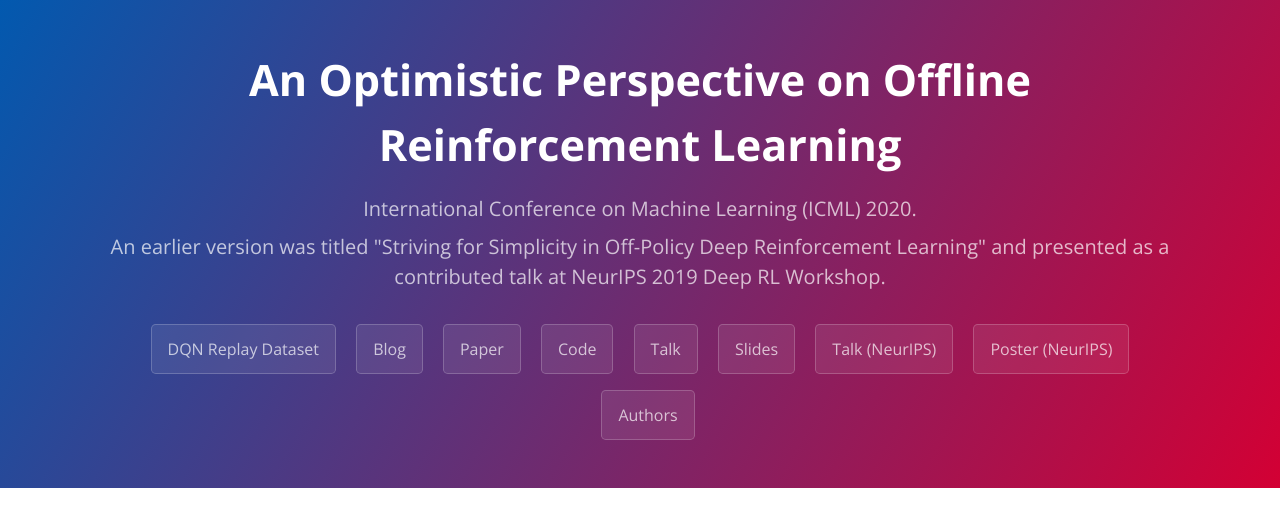
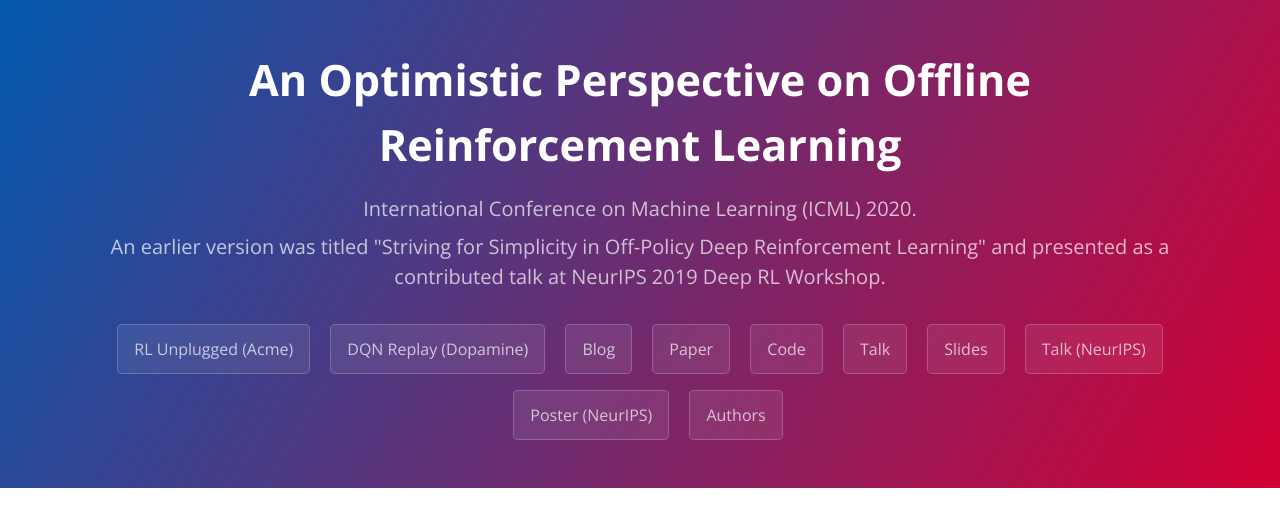
Before and after one commit to satbird/satbird.github.io, a Jekyll site: the page built from index.md, in a window 1280 px wide and 900 px high, cut to the strip 0-513 px from the top of the window. Built offline with Jekyll 4.4.1, drawn with Linux system fonts in a browser that asks for light colours.

Commit message:
Update _config.yml

```diff
--- a/_config.yml
+++ b/_config.yml
@@ -4,7 +4,8 @@ description:
 - International Conference on Machine Learning (ICML) 2020.
 - An earlier version was titled "Striving for Simplicity in Off-Policy Deep Reinforcement Learning" and presented as a contributed talk at NeurIPS 2019 Deep RL Workshop.
 buttons:
-  DQN Replay Dataset: https://research.google/tools/datasets/dqn-replay/
+  RL Unplugged (Acme): https://github.com/deepmind/deepmind-research/tree/master/rl_unplugged
+  DQN Replay (Dopamine): https://research.google/tools/datasets/dqn-replay/
   Blog: https://ai.googleblog.com/2020/04/an-optimistic-perspective-on-offline.html
   Paper: 'https://arxiv.org/pdf/1907.04543.pdf'
   Code: 'https://github.com/google-research/batch_rl'
```
